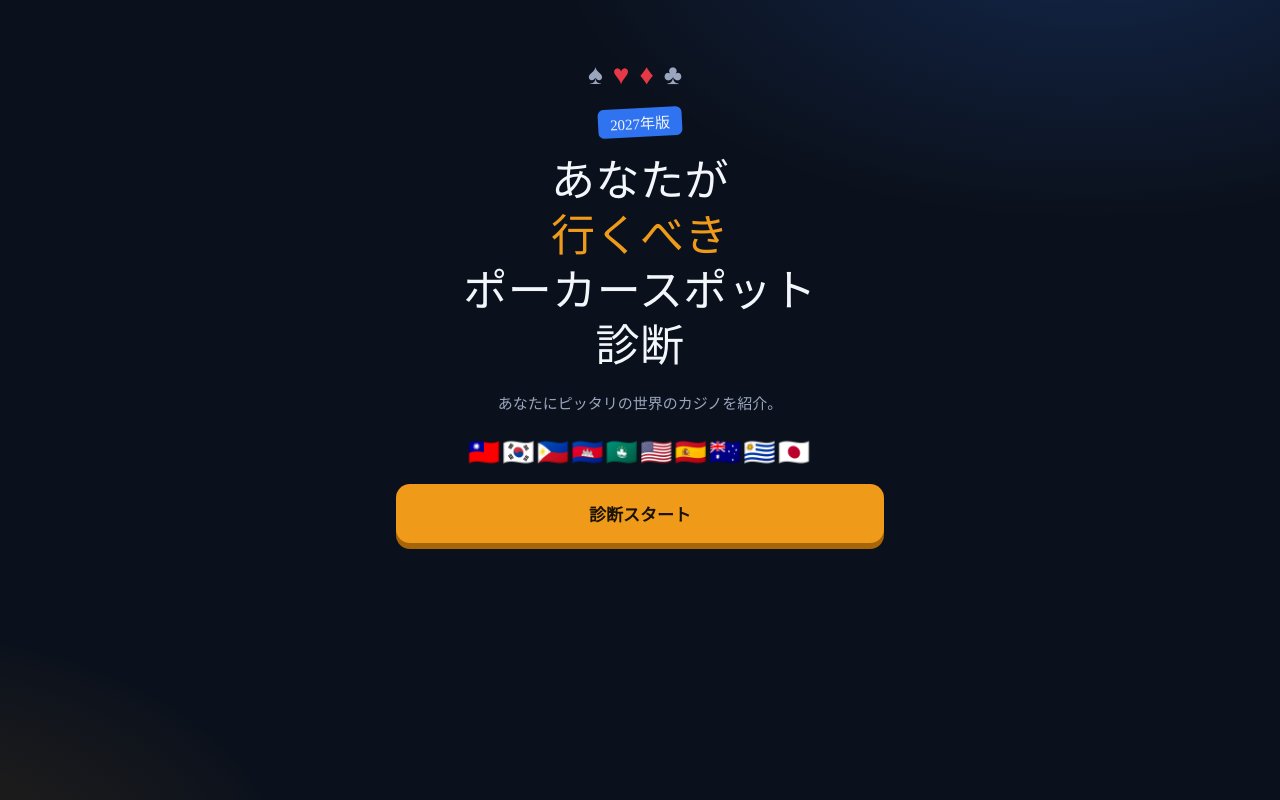
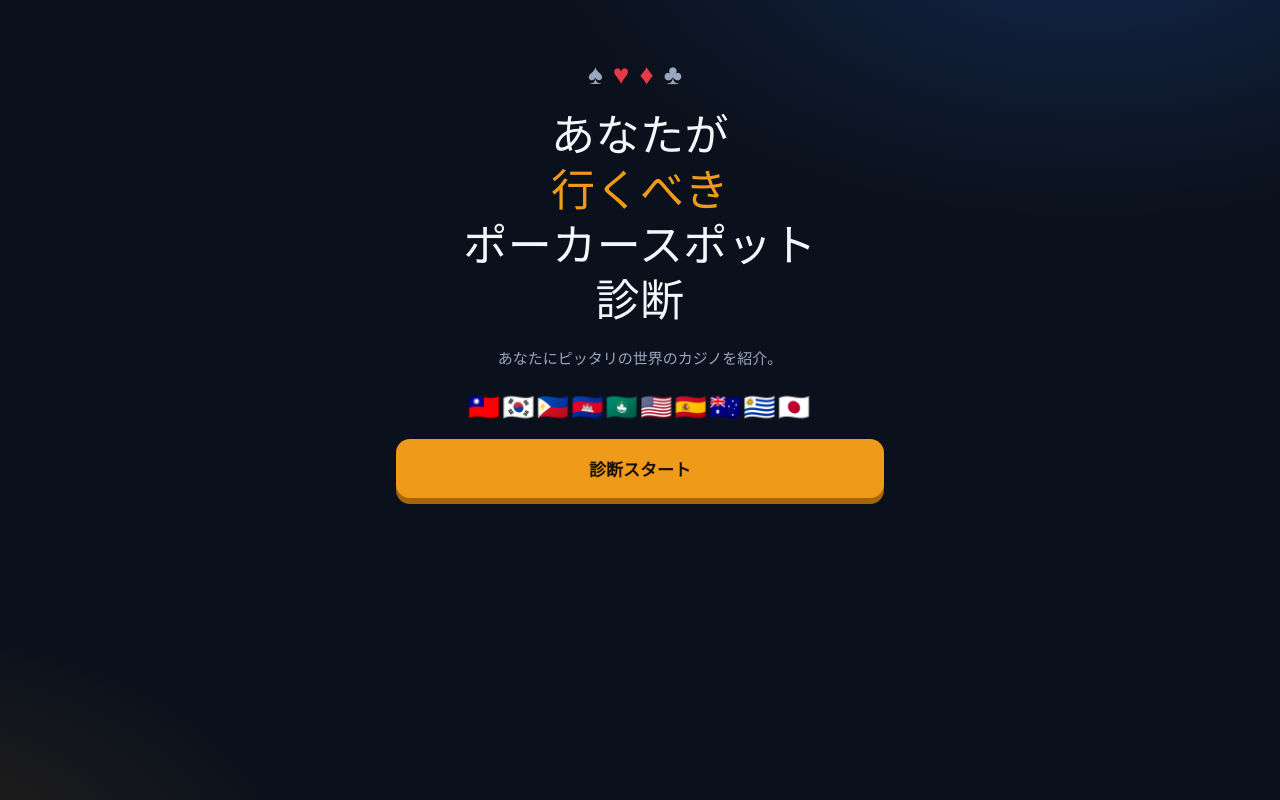
Before and after one commit to CLOViZ-inc/pokerqz-shindan-demo, a plain HTML site: page index.html in a window 1280 px wide. Drawn offline with Linux system fonts and the light colour scheme; a web font is replaced by a local one.

Commit message:
Remove 2027 badge from start screen

```diff
--- a/index.html
+++ b/index.html
@@ -193,7 +193,6 @@ footer{margin-top:26px;font-size:11px;color:var(--muted);line-height:1.8;text-al
   <section class="screen on" id="s-start">
     <div class="hero">
       <div class="suits">♠<b>♥</b><b>♦</b>♣</div>
-      <div><span class="year">2027年版</span></div>
       <h1>あなたが<br><em>行くべき</em><br>ポーカースポット<br>診断</h1>
       <p class="lead">あなたにピッタリの世界のカジノを紹介。</p>
       <div class="flags">🇹🇼🇰🇷🇵🇭🇰🇭🇲🇴🇺🇸🇪🇸🇦🇺🇺🇾🇯🇵</div>
```
